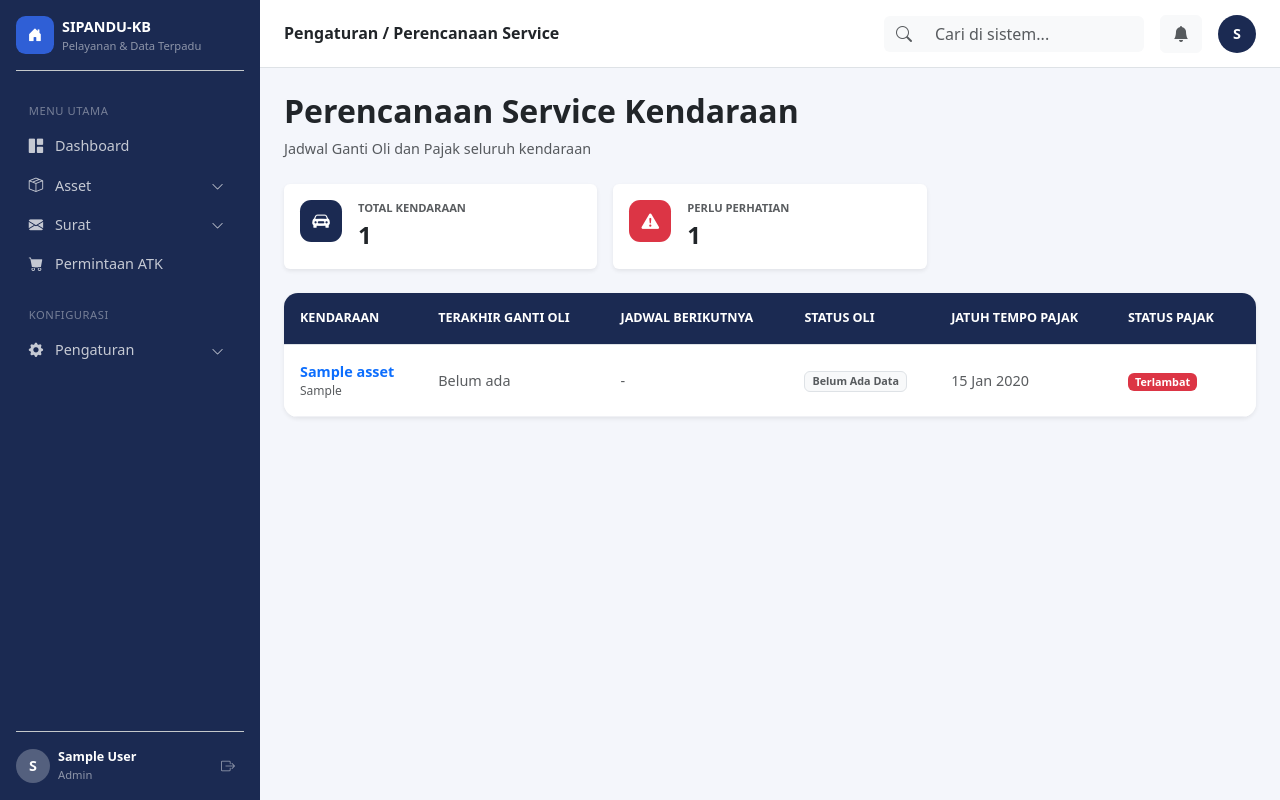
After one commit to AhmadGhozi/Website-SIPANDU, a Django app: page /asset/perencanaan-service/ in a window 1280 px wide. The commit adds this page. Run offline with Django 5.2, Linux system fonts and the light colour scheme; a user stored in the database is signed in; tables that the repository leaves empty hold one stand-in row (values such as "Sample post").

Commit message:
Tambah Perencanaan Service (reminder Ganti Oli & Pajak) khusus kategori Kendaraan

```diff
--- a/asset/forms.py
+++ b/asset/forms.py
@@ -8,8 +8,8 @@ class AssetForm(forms.ModelForm):
         fields = [
             'kategori', 'kode_barang', 'nama_barang', 'merk_type', 'jumlah', 'harga_satuan',
             'kondisi', 'lokasi', 'pengguna', 'keterangan',
-            'register', 'tahun_pembelian', 'nomor_identitas',
-        ]
+            'register', 'tahun_pembelian', 'nomor_identitas', 'tanggal_jatuh_tempo_pajak',
+            ]
         widgets = {
             'kategori': forms.Select(attrs={'class': 'd-none'}),
             'kode_barang': forms.TextInput(attrs={'class': 'form-control', 'placeholder': '1.1.1.11.111.111.111'}),
@@ -24,6 +24,7 @@ class AssetForm(forms.ModelForm):
             'register': forms.TextInput(attrs={'class': 'form-control', 'placeholder': 'Contoh: 000002'}),
             'tahun_pembelian': forms.NumberInput(attrs={'class': 'form-control', 'placeholder': 'Contoh: 2024'}),
             'nomor_identitas': forms.TextInput(attrs={'class': 'form-control', 'placeholder': 'No. Sertifikat/Pabrik/Chasis/Mesin (khusus kendaraan)'}),
+            'tanggal_jatuh_tempo_pajak': forms.DateInput(attrs={'class': 'form-control', 'type': 'date'}),
         }
 
     def clean_kode_barang(self):
--- a/asset/models.py
+++ b/asset/models.py
@@ -1,5 +1,6 @@
 from django.db import models
 from django.contrib.auth.models import User
+from datetime import date, timedelta
 
 
 class Asset(models.Model):
@@ -61,6 +62,8 @@ class Asset(models.Model):
     dibuat_pada = models.DateTimeField(auto_now_add=True)
     diperbarui_pada = models.DateTimeField(auto_now=True)
 
+    tanggal_jatuh_tempo_pajak = models.DateField(blank=True, null=True, verbose_name="Tanggal Jatuh Tempo Pajak")
+
     class Meta:
         ordering = ['kode_barang']
         verbose_name = "Asset"
@@ -72,6 +75,43 @@ class Asset(models.Model):
     @property
     def total_nilai(self):
         return self.jumlah * self.harga_satuan
+
+    @property
+    def status_ganti_oli(self):
+        riwayat_oli = self.riwayat_service.filter(jenis_service__icontains='oli').order_by('-tanggal').first()
+        if not riwayat_oli:
+            return {'status': 'belum_ada', 'terakhir': None, 'berikutnya': None}
+
+        berikutnya = riwayat_oli.tanggal + timedelta(days=182)
+        hari_ini = date.today()
+        selisih = (berikutnya - hari_ini).days
+
+        if selisih < 0:
+            status = 'terlambat'
+        elif selisih <= 30:
+            status = 'mendekati'
+        else:
+            status = 'aman'
+
+        return {'status': status, 'terakhir': riwayat_oli.tanggal, 'berikutnya': berikutnya}
+
+
+    @property
+    def status_pajak(self):
+        if not self.tanggal_jatuh_tempo_pajak:
+            return {'status': 'belum_diisi'}
+
+        hari_ini = date.today()
+        selisih = (self.tanggal_jatuh_tempo_pajak - hari_ini).days
+
+        if selisih < 0:
+            status = 'terlambat'
+        elif selisih <= 30:
+            status = 'mendekati'
+        else:
+            status = 'aman'
+
+        return {'status': status}
 
 class PermintaanService(models.Model):
     STATUS_CHOICES = [
--- a/asset/urls.py
+++ b/asset/urls.py
@@ -18,4 +18,5 @@ urlpatterns = [
     path('permintaan-service/<int:pk>/', views.permintaan_service_detail, name='permintaan_service_detail'),
     path('permintaan-service/<int:pk>/edit/', views.permintaan_service_update, name='permintaan_service_update'),
     path('permintaan-service/<int:pk>/hapus/', views.permintaan_service_delete, name='permintaan_service_delete'),
+    path('perencanaan-service/', views.perencanaan_service_list, name='perencanaan_service_list'),
 ]
--- a/asset/views.py
+++ b/asset/views.py
@@ -354,3 +354,36 @@ def permintaan_service_delete(request, pk):
         return redirect('asset:permintaan_service_list')
 
     return redirect('asset:permintaan_service_detail', pk=permintaan.pk)
+
+def is_umum_or_kasubag(user):
+    profile = getattr(user, 'profile', None)
+    if not profile:
+        return False
+    return profile.jenis_akun == 'umum' or profile.role == 'kasubag_umum'
+
+
+@login_required
+def perencanaan_service_list(request):
+    if not is_umum_or_kasubag(request.user):
+        messages.error(request, 'Anda tidak memiliki akses ke halaman ini.')
+        return redirect('dashboard')
+
+    kendaraan = Asset.objects.filter(kategori='kendaraan')
+
+    data = []
+    for asset in kendaraan:
+        data.append({
+            'asset': asset,
+            'oli': asset.status_ganti_oli,
+            'pajak': asset.status_pajak,
+        })
+
+    context = {
+        'data': data,
+        'total_kendaraan': kendaraan.count(),
+        'total_perlu_perhatian': sum(
+            1 for d in data
+            if d['oli']['status'] in ['mendekati', 'terlambat'] or d['pajak']['status'] in ['mendekati', 'terlambat']
+        ),
+    }
+    return render(request, 'asset/perencanaan_service_list.html', context)
--- a/templates/asset/asset_form.html
+++ b/templates/asset/asset_form.html
@@ -161,6 +161,11 @@
                             </div>
                         </div>
                         <div class="mb-2">
+                            <label class="form-label fw-semibold mb-1">Tanggal Jatuh Tempo Pajak</label>
+                            <p class="text-muted small mb-1" style="font-size: .75rem;">Khusus untuk asset kategori Kendaraan</p>
+                            {{ form.tanggal_jatuh_tempo_pajak }}
+                        </div>
+                        <div class="mb-2">
                             <label class="form-label fw-semibold mb-1">Keterangan</label>
                             <p class="text-muted small mb-1" style="font-size: .75rem;">Opsional, catatan tambahan
                                 tentang asset ini</p>
--- /dev/null
+++ b/templates/asset/perencanaan_service_list.html
@@ -0,0 +1,96 @@
+{% extends "base.html" %}
+
+{% block title %}Perencanaan Service{% endblock %}
+{% block page_title %}Pengaturan / Perencanaan Service{% endblock %}
+
+{% block content %}
+
+<div class="mb-4">
+    <h2 class="fw-bold">Perencanaan Service Kendaraan</h2>
+    <p class="text-muted mb-0">Jadwal Ganti Oli dan Pajak seluruh kendaraan</p>
+</div>
+
+<div class="row g-3 mb-4">
+    <div class="col-md-4">
+        <div class="card border-0 shadow-sm h-100">
+            <div class="card-body d-flex gap-3">
+                <div class="stat-icon" style="background-color: var(--navy);"><i class="bi bi-car-front-fill"></i></div>
+                <div>
+                    <div class="text-muted text-uppercase small fw-semibold" style="font-size:.7rem;">Total Kendaraan</div>
+                    <div class="fs-4 fw-bold">{{ total_kendaraan }}</div>
+                </div>
+            </div>
+        </div>
+    </div>
+    <div class="col-md-4">
+        <div class="card border-0 shadow-sm h-100">
+            <div class="card-body d-flex gap-3">
+                <div class="stat-icon bg-danger"><i class="bi bi-exclamation-triangle-fill"></i></div>
+                <div>
+                    <div class="text-muted text-uppercase small fw-semibold" style="font-size:.7rem;">Perlu Perhatian</div>
+                    <div class="fs-4 fw-bold">{{ total_perlu_perhatian }}</div>
+                </div>
+            </div>
+        </div>
+    </div>
+</div>
+
+<div class="card border-0 shadow-sm" style="border-radius: 14px; overflow: hidden;">
+    <div class="table-responsive">
+        <table class="table align-middle mb-0">
+            <thead>
+                <tr>
+                    <th class="ps-3 py-3 text-uppercase small fw-bold text-white" style="background-color: var(--navy);">Kendaraan</th>
+                    <th class="py-3 text-uppercase small fw-bold text-white" style="background-color: var(--navy);">Terakhir Ganti Oli</th>
+                    <th class="py-3 text-uppercase small fw-bold text-white" style="background-color: var(--navy);">Jadwal Berikutnya</th>
+                    <th class="py-3 text-uppercase small fw-bold text-white" style="background-color: var(--navy);">Status Oli</th>
+                    <th class="py-3 text-uppercase small fw-bold text-white" style="background-color: var(--navy);">Jatuh Tempo Pajak</th>
+                    <th class="pe-3 py-3 text-uppercase small fw-bold text-white" style="background-color: var(--navy);">Status Pajak</th>
+                </tr>
+            </thead>
+            <tbody>
+                {% for d in data %}
+                <tr style="border-bottom: 1px solid #F0F1F5;">
+                    <td class="ps-3 py-3">
+                        <a href="{% url 'asset:asset_detail' d.asset.pk %}" class="text-decoration-none fw-semibold">
+                            {{ d.asset.nama_barang }}
+                        </a>
+                        <div class="text-muted" style="font-size:.75rem;">{{ d.asset.kode_barang }}</div>
+                    </td>
+                    <td class="text-muted">{{ d.oli.terakhir|date:"d M Y"|default:"Belum ada" }}</td>
+                    <td class="text-muted">{{ d.oli.berikutnya|date:"d M Y"|default:"-" }}</td>
+                    <td>
+                        {% if d.oli.status == 'terlambat' %}
+                            <span class="badge bg-danger">Terlambat</span>
+                        {% elif d.oli.status == 'mendekati' %}
+                            <span class="badge bg-warning text-dark">Mendekati</span>
+                        {% elif d.oli.status == 'aman' %}
+                            <span class="badge bg-success">Aman</span>
+                        {% else %}
+                            <span class="badge bg-light text-muted border">Belum Ada Data</span>
+                        {% endif %}
+                    </td>
+                    <td class="text-muted">{{ d.asset.tanggal_jatuh_tempo_pajak|date:"d M Y"|default:"-" }}</td>
+                    <td class="pe-3">
+                        {% if d.pajak.status == 'terlambat' %}
+                            <span class="badge bg-danger">Terlambat</span>
+                        {% elif d.pajak.status == 'mendekati' %}
+                            <span class="badge bg-warning text-dark">Mendekati</span>
+                        {% elif d.pajak.status == 'aman' %}
+                            <span class="badge bg-success">Aman</span>
+                        {% else %}
+                            <span class="badge bg-light text-muted border">Belum Diisi</span>
+                        {% endif %}
+                    </td>
+                </tr>
+                {% empty %}
+                <tr>
+                    <td colspan="6" class="text-center text-muted py-4">Belum ada kendaraan terdaftar (set Kategori = "Kendaraan" di Asset).</td>
+                </tr>
+                {% endfor %}
+            </tbody>
+        </table>
+    </div>
+</div>
+
+{% endblock %}
--- a/templates/base.html
+++ b/templates/base.html
@@ -327,6 +327,9 @@
                                 <a href="{% url 'dataservice:data_service_list' %}" class="nav-link">Data Service</a>
                             </li>
                             <li class="nav-item">
+                                <a href="{% url 'asset:perencanaan_service_list' %}" class="nav-link">Perencanaan Service</a>
+                            </li>
+                            <li class="nav-item">
                                 <a href="{% url 'pengguna:pengguna_list' %}" class="nav-link">Pengguna</a>
                             </li>
                         </ul>
```
Also changed, not shown: asset/migrations/0014_asset_tanggal_jatuh_tempo_pajak.py (added).
